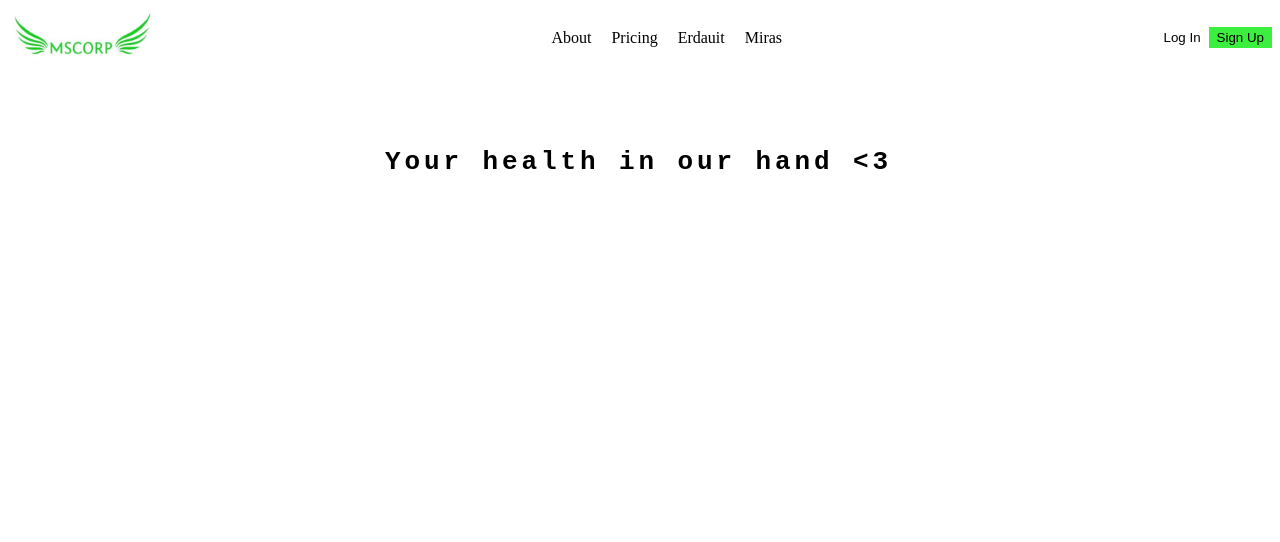
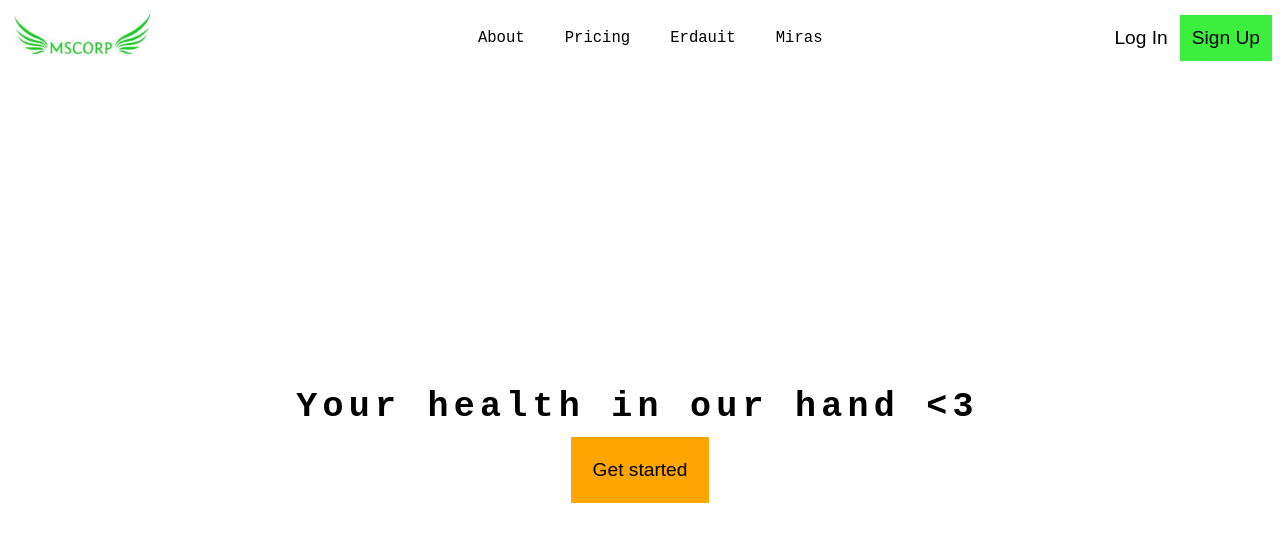
Before and after one commit to pbblerico/MSCorp, an Angular app in the folder frontend/mscorp/: page /home in a window 1280 px wide. Shown: the top 542 px of the page. Built offline with nearby package versions, Linux system fonts and the light colour scheme.

Commit message:
added welcome page and navbar css

```diff
--- a/frontend/mscorp/src/app/navbar/navbar.component.css
+++ b/frontend/mscorp/src/app/navbar/navbar.component.css
@@ -3,6 +3,7 @@
   flex-direction: row;
   justify-content: space-between;
   align-items: center;
+  font-family: monospace;
 }
 
 img {
@@ -15,22 +16,36 @@ img {
 }
 
 .center span {
-  margin-left: 20px;
-
+  margin-left: 40px;
+  font-size: larger;
+  cursor: pointer;
 }
 
 .center span:hover{
-  margin-left: 20px;
+  margin-left: 40px;
   text-decoration: underline;
 }
 
 .login {
   background-color: transparent;
   border-color: transparent;
-
+  padding: 10px;
+  font-size: larger;
+  cursor: pointer;
 }
 
 .signup {
   background-color: #3cee3e;
   border-color: transparent;
+  padding: 10px;
+  font-size: larger;
+  cursor: pointer;
 }
+
+.signup:hover {
+  background-color: rgb(97, 225, 69);
+  border-color: transparent;
+  padding: 10px;
+  font-size: larger;
+  cursor: pointer;
+}
--- a/frontend/mscorp/src/app/welcome-page/welcome-page.component.css
+++ b/frontend/mscorp/src/app/welcome-page/welcome-page.component.css
@@ -1,13 +1,34 @@
 .body {
-  padding-top: 5em;
+  padding-top: 20em;
   display: flex;
+  flex-direction: column;
   justify-content: center;
+  align-items: center;
+}
+
+.body button {
+  margin-top: 10px;
+  padding: 20px;
+  border-color: transparent;
+  background-color: orange;
+  font-size: larger;
+  cursor: pointer;
+}
+
+.body button:hover {
+  margin-top: 10px;
+  padding: 15px;
+  border-color: transparent;
+  background-color: darkorange;
+  font-size: larger;
+  cursor: pointer;
 }
 
 /* DEMO-SPECIFIC STYLES */
 .typewriter h1 {
   color: black;
   font-family: monospace;
+  font-size: 35px;
   overflow: hidden; /* Ensures the content is not revealed until the animation */
   border-right: .15em solid orange; /* The typwriter cursor */
   white-space: nowrap; /* Keeps the content on a single line */
--- a/frontend/mscorp/src/app/welcome-page/welcome-page.component.html
+++ b/frontend/mscorp/src/app/welcome-page/welcome-page.component.html
@@ -4,4 +4,7 @@
   <div class="typewriter">
     <h1>Your health in our hand <3</h1>
   </div>
+  <div>
+    <button>Get started</button>
+  </div>
 </div>
```
